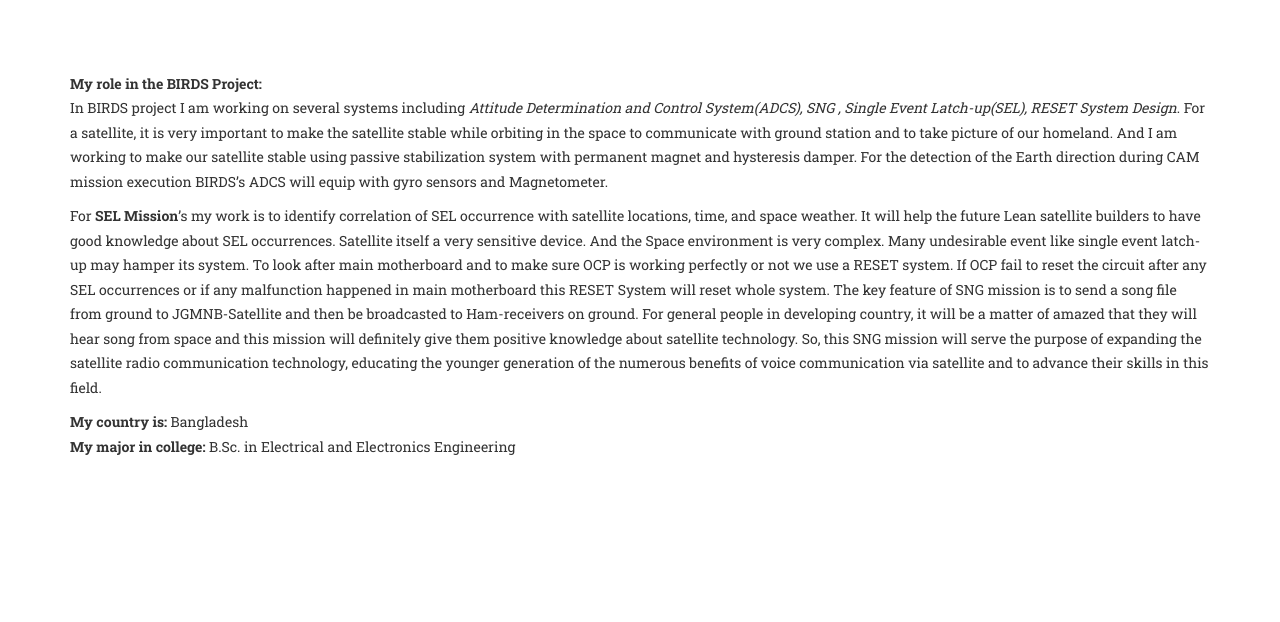
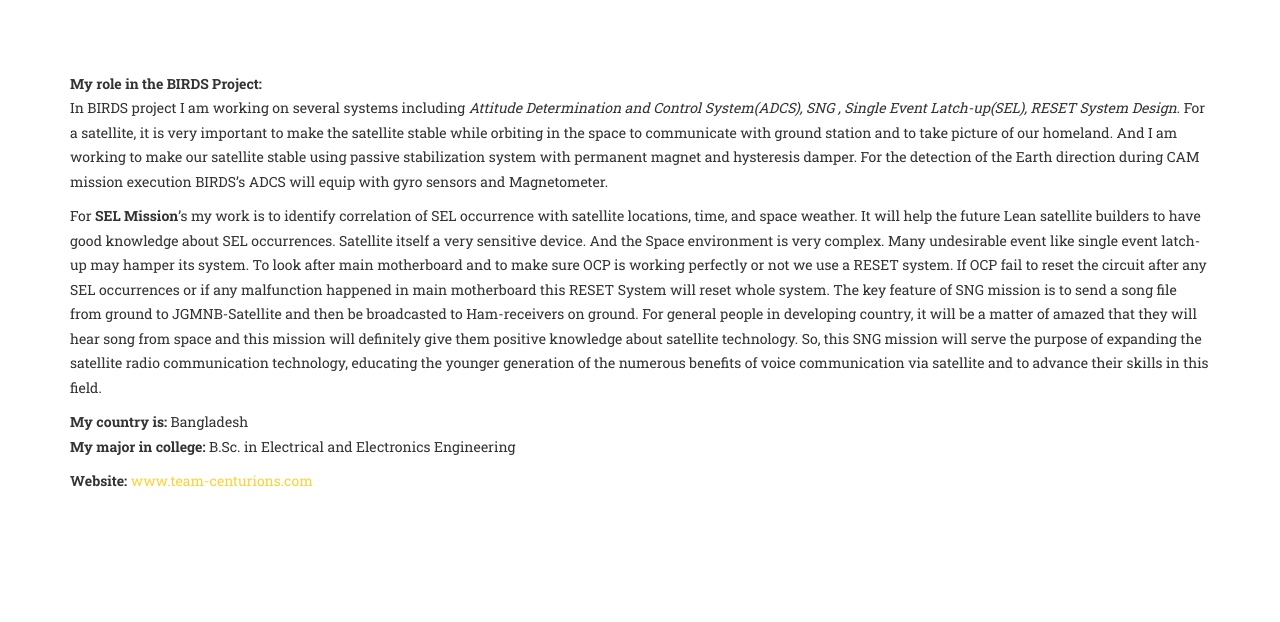
Before and after one commit to maisunmonowar/maisunmonowar.github.io, a plain HTML site: page mrKafi.html in a window 1280 px wide. Shown: the part 705-1327 px from the top of the page. Drawn offline with nearby package versions, Linux system fonts and the light colour scheme; a web font is replaced by a local one.

Commit message:
gugyguyh
ghjghhg

```diff
--- a/mrKafi.html
+++ b/mrKafi.html
@@ -102,6 +102,10 @@ In BIRDS project I am working on several systems including<i> Attitude Determina
 <b>My country is: </b>     Bangladesh<br>
 <b>My major in college:</b>    B.Sc. in Electrical and Electronics Engineering
 </p>
+</p>
+<p>
+<b>Website:</b><a target="_blank" href="http://www.team-centurions.com/"> www.team-centurions.com</a>
+</p>
                 </div>
             </div>
         </div>
```
Also changed, not shown: index.html (+3 -0 lines), msAntara.html (+3 -0 lines).
